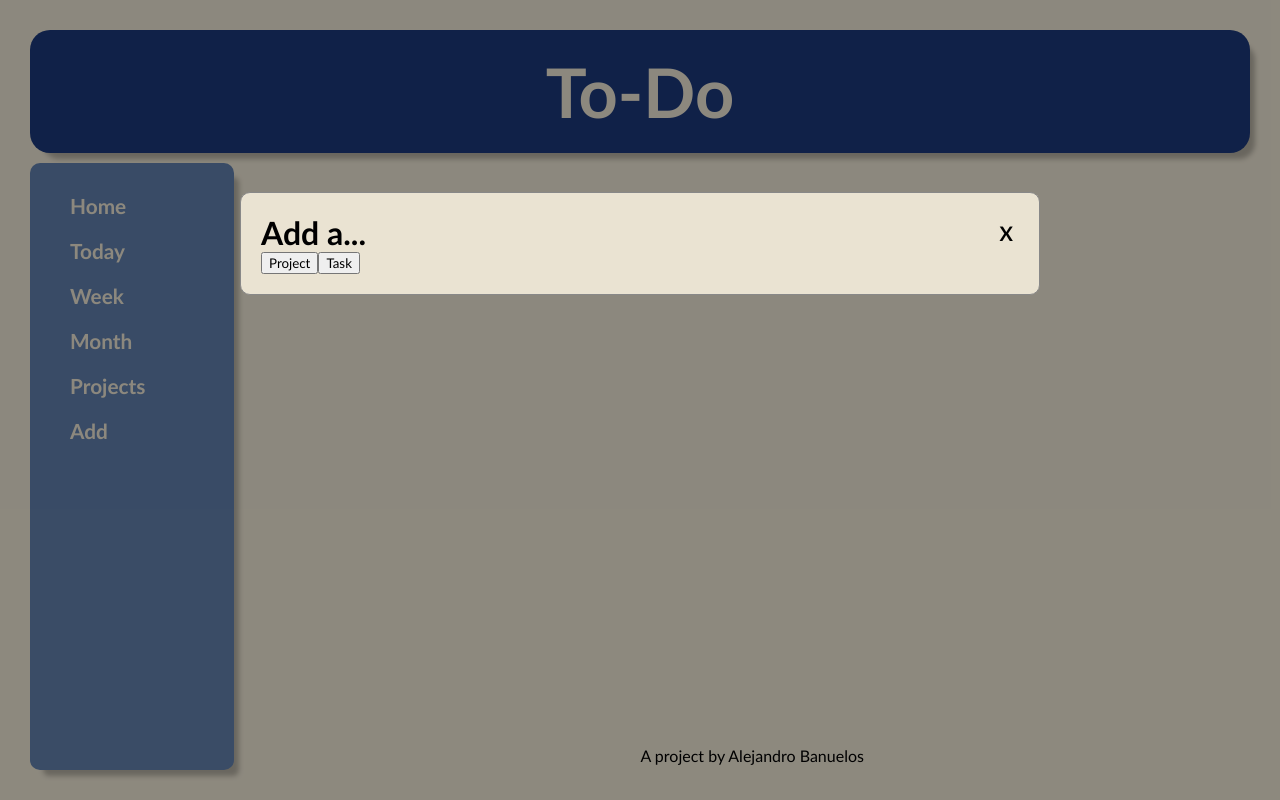
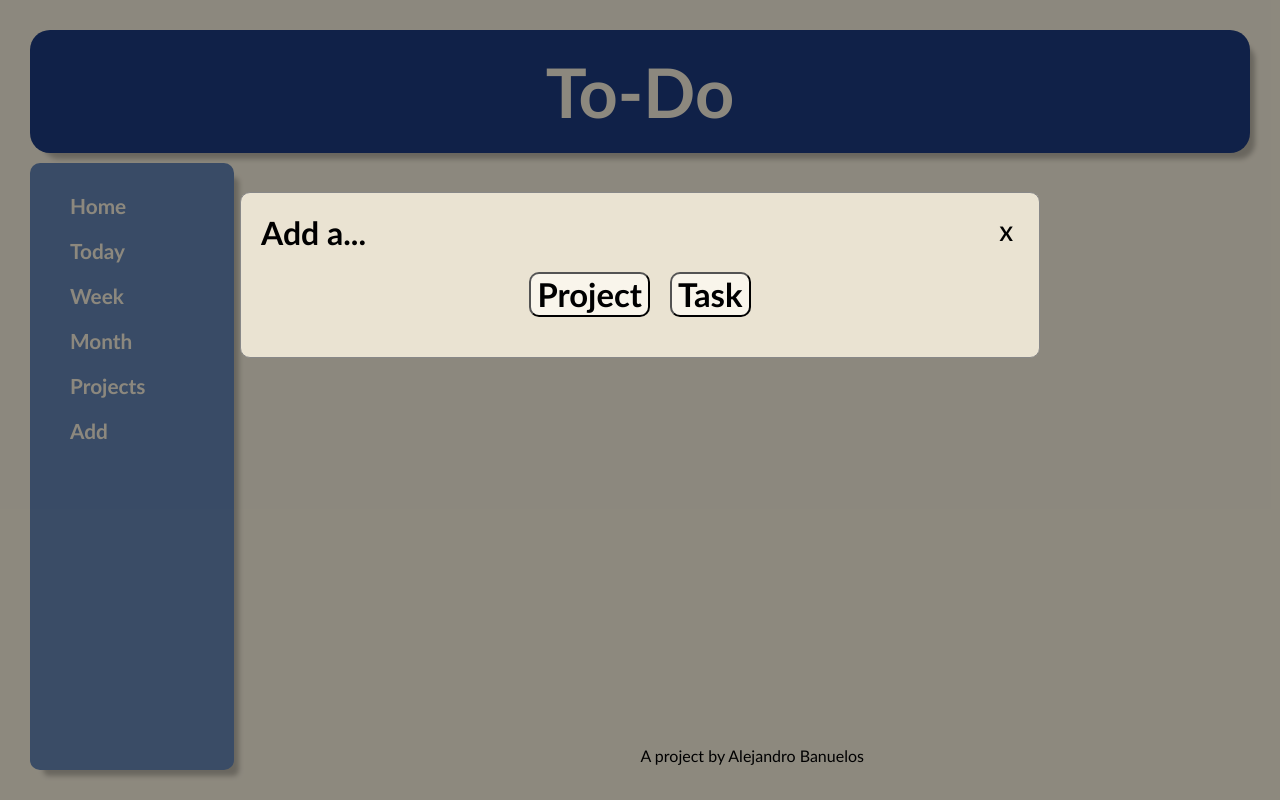
Before and after one commit to Draxgun/odin-todo, a website built with webpack: page dist/index.html in a window 1280 px wide. Both pictures are taken after a click on the button "Add". Built offline with nearby package versions, Linux system fonts and the light colour scheme.

Commit message:
Visual changes for the selection of task or proj

```diff
--- a/src/style.css
+++ b/src/style.css
@@ -152,6 +152,8 @@ body{
 .modalHeaderTitle{
   font-size: 2rem;
 }
+
+
 /* The Close Button */
 .close {
   background: none;
@@ -166,6 +168,27 @@ body{
   color: black;
   text-decoration: none;
   cursor: pointer;
+}
+
+/* Choosing Option Modal*/
+.optionContainer{
+  display: flex;
+  justify-content: center;
+  align-items: center;
+  flex-direction: row;
+  padding: 20px;
+  gap: 20px;
+}
+
+.modalTaskButton{
+  background-color: var(--winter);
+  font-size: calc(20px + 1vw);
+  font-weight: bold;
+  border-radius: 10px;
+}
+
+.modalTaskButton:hover{
+  filter: brightness(85%);
 }
 
 /* Project Modal */
@@ -264,14 +287,14 @@ body{
   align-items: center;
 }
 
-#addProjectButton{
+#addProjectInput{
   border: none;
   background-color: var(--winter);
   font-size: 1.5rem;
   font-weight: bold;
 }
 
-#addProjectButton:hover{
+#addProjectInput:hover{
   text-decoration: underline;
 }
 
```
Also changed, not shown: dist/main.js.
